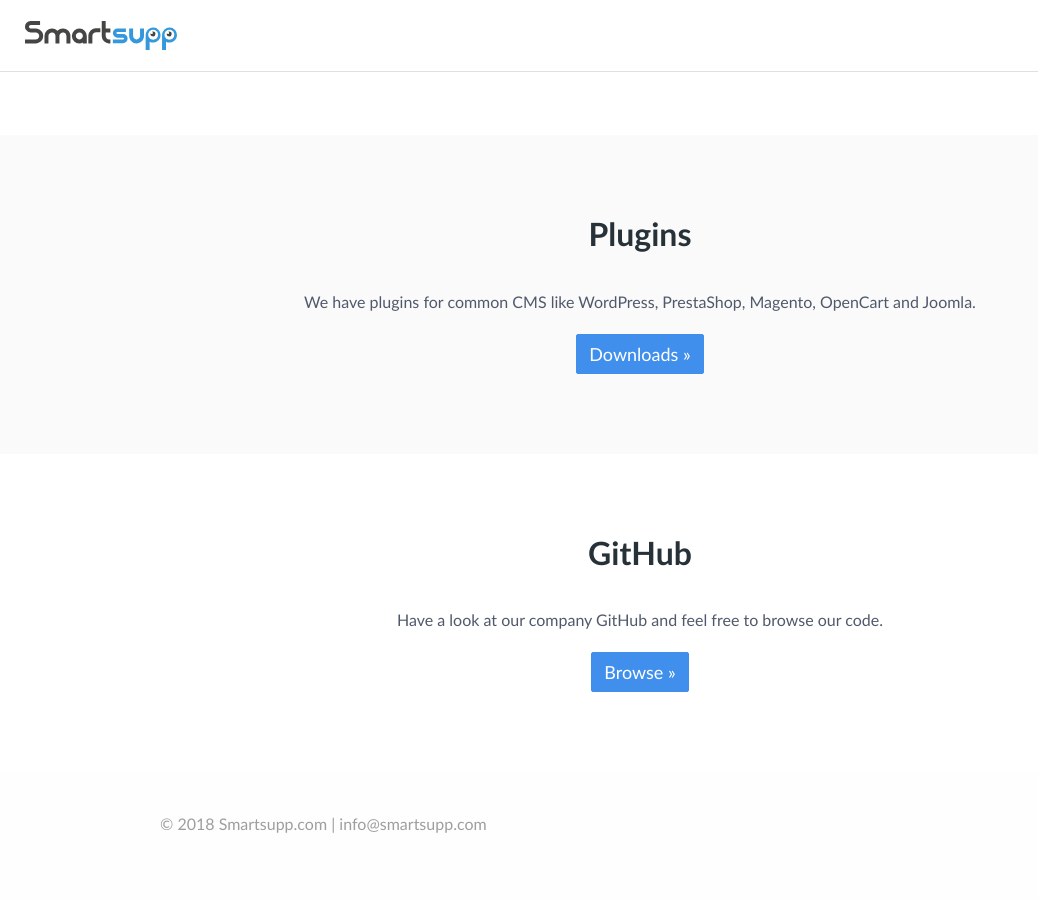
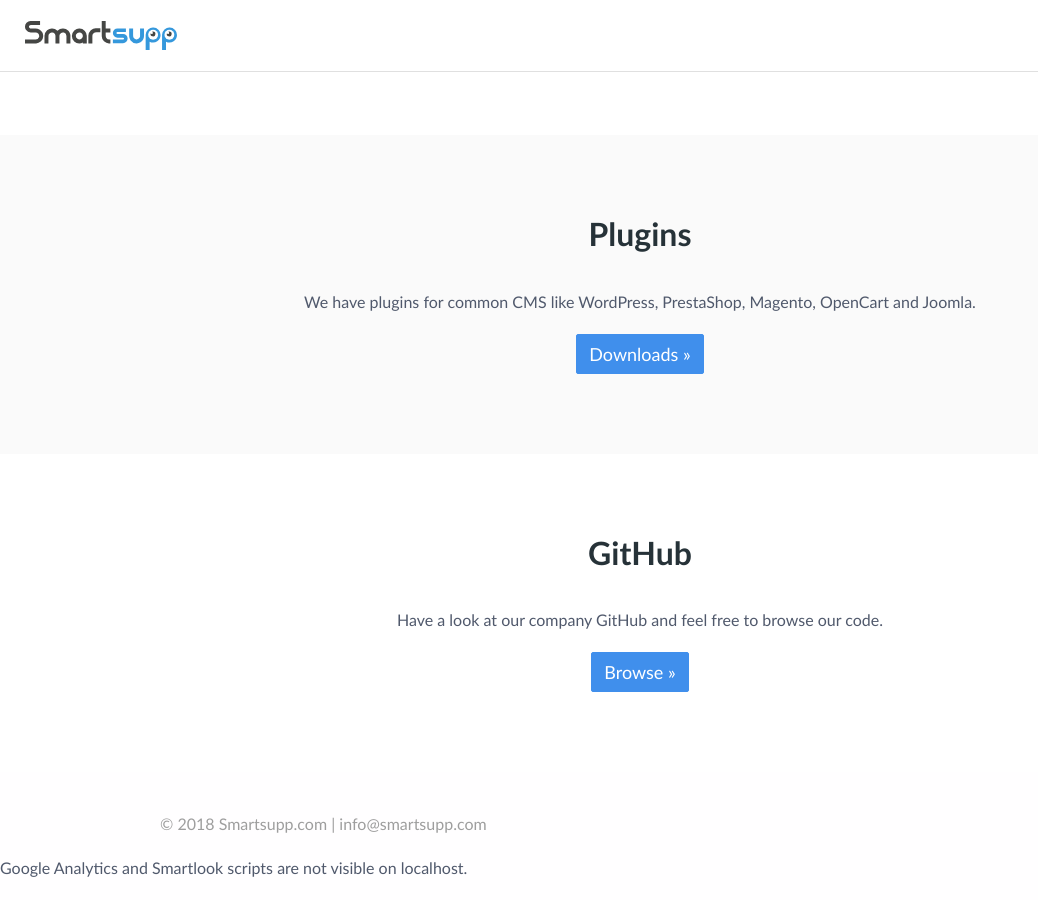
Before and after one commit to smartsupp/smartsupp.github.io, a Jekyll site: the page built from index.html, in a window 1280 px wide and 900 px high, scrolled down 892 px. Shown: the whole window, without its empty margins (0-1038 px from the left). Built offline with Jekyll 4.4.1, drawn with Linux system fonts in a browser that asks for light colours; comment, search, counter and statistics services are not loaded; before the commit the page ends 1748 px from its top, so only the background shows below that; some of the changed lines change nothing that is shown.

Commit message:
google_analytics + smartlook_recordings_heatmaps

```diff
--- a/_config.yml
+++ b/_config.yml
@@ -77,7 +77,8 @@
 
 ## Site variables
 title: "Smartsupp API"
-google_analytics: "UA-XXXXX-Y"
+google_analytics: "UA-40155471-3"
+smartlook_recordings_heatmaps: "d49100746188e1c96b748403c518e72e897d8748"
 github_username: smartsupp
 git_repo: smartsupp.github.io
 
--- a/_includes/footer/scripts.html
+++ b/_includes/footer/scripts.html
@@ -6,14 +6,25 @@
 <script src="/assets/js/min/plugins-min.js"></script>
 <script src="/assets/js/min/main-min.js"></script>
 
+{% unless url contains 'https' %}
+<p>Google Analytics and Smartlook scripts are not visible on localhost.</p>
+{% else %}
 <!-- Google Analytics -->
+<script async src="https://www.googletagmanager.com/gtag/js?id={{ site.google_analytics }}"></script>
 <script>
-  window.ga = function () {
-    ga.q.push(arguments)
-  };
-  ga.q = [];
-  ga.l = +new Date;
-  ga('create', '{{ site.google_analytics }}', 'auto');
-  ga('send', 'pageview')
+window.dataLayer = window.dataLayer || [];
+function gtag(){dataLayer.push(arguments);}
+gtag('js', new Date());
+gtag('config', '{{ site.google_analytics }}');
 </script>
-<script src="https://www.google-analytics.com/analytics.js" async defer></script>
+
+<!-- Smartlook -->
+<script type="text/javascript">
+window.smartlook||(function(d) {
+var o=smartlook=function(){ o.api.push(arguments)},h=d.getElementsByTagName('head')[0];
+var c=d.createElement('script');o.api=new Array();c.async=true;c.type='text/javascript';
+c.charset='utf-8';c.src='https://rec.smartlook.com/recorder.js';h.appendChild(c);
+})(document);
+smartlook('init', '{{ site.smartlook_recordings_heatmaps }}');
+</script>
+{% endunless %}
```
